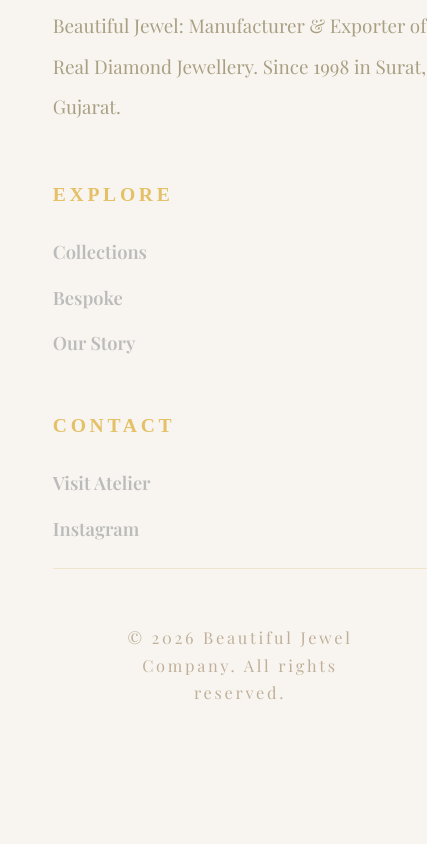
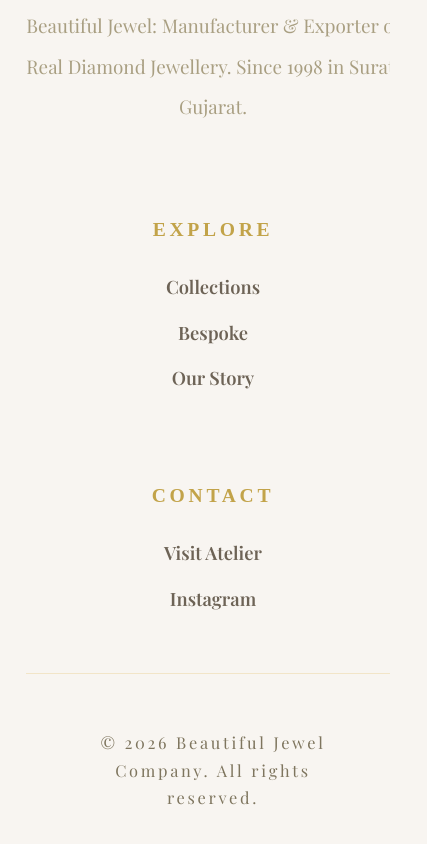
Before and after one commit to harshl7081/bj1, a website built with Vite: page index.html in a window 390 px wide. Shown: the part 5659-6503 px from the top of the page, 427 px wide, since content can reach past the window. Before the commit the page ends 6447 px from the top, so only its background shows below. Built offline with nearby package versions, Linux system fonts and the light colour scheme; a web font is replaced by a local one.

Commit message:
Fix mobile experience and footer issues
- Added fully functional mobile hamburger menu
- Improved footer text contrast for better readability
- Fixed mobile footer layout and horizontal scrolling
- Enhanced mobile responsiveness across all pages

```diff
--- a/style.css
+++ b/style.css
@@ -830,7 +830,7 @@ body {
   font-family: var(--fnt-display);
   letter-spacing: 3.7px;
   text-transform: uppercase;
-  color: var(--accent-oro);
+  color: var(--accent-oro-dark);
   margin-bottom: 25px;
   font-weight: 900;
 }
@@ -845,7 +845,7 @@ body {
 }
 
 .footer-links a {
-  color: #adadadce;
+  color: #6d6356;
   font-size: 1.02rem;
   text-decoration: none;
   padding-left: 0;
@@ -856,10 +856,10 @@ body {
 
 .footer-links a:hover,
 .footer-links a:focus-visible {
-  color: var(--accent-oro);
+  color: var(--accent-oro-dark);
   padding-left: 12px;
-  background: #fffbe1;
-  border-radius: 3px;
+  background: rgba(228, 192, 102, 0.15);
+  border-radius: 4px;
   font-weight: 800;
 }
 
@@ -870,10 +870,10 @@ body {
 }
 
 .footer-bottom {
-  border-top: 1.5px solid #ede6ca;
+  border-top: 1.5px solid rgba(228, 192, 102, 0.3);
   padding-block: 38px 10px;
   text-align: center;
-  color: #c0b09a;
+  color: #7e755e;
   font-size: .91rem;
   letter-spacing: 2.7px;
   background: none;
@@ -1138,8 +1138,20 @@ body {
     padding: 21px 12px;
   }
 
+  body,
+  html {
+    overflow-x: hidden;
+    width: 100%;
+  }
+
   .grid-footer {
     grid-template-columns: 1fr;
-    gap: 5px;
+    gap: 40px;
+    padding-inline: 1rem;
+    text-align: center;
+  }
+
+  .footer-links {
+    align-items: center;
   }
 }
```
